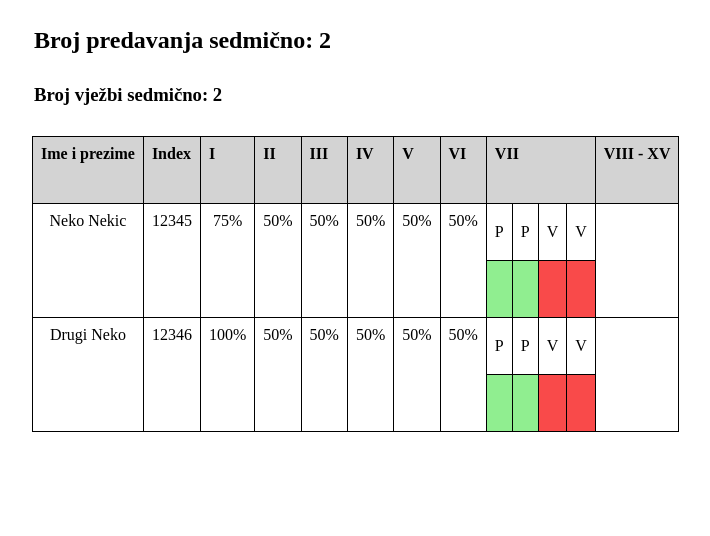
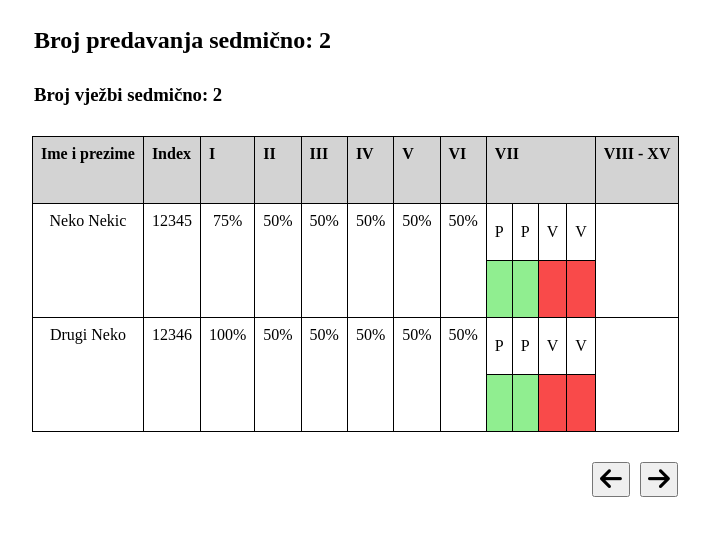
Before and after one commit to smuratovic3/Attendance-Manager, a plain HTML site: page html/prisustvo.html in a window 1280 px wide. Shown: the part 70-606 px from the top of the page, without its empty margins (6-716 px from the left). Drawn offline with Linux system fonts and the light colour scheme.

Commit message:
Dodani buttoni za drugi zadatak

```diff
--- a/css/prisustvo.css
+++ b/css/prisustvo.css
@@ -53,3 +53,13 @@ th {
     border-left: 0;
     border-right: 0;
 }
+
+.leftButton{
+    margin-left: 590px;
+    margin-right: 10px;
+    font-size: 25px;
+}
+
+.rightButton{
+     font-size: 25px;
+}
--- a/html/prisustvo.html
+++ b/html/prisustvo.html
@@ -3,6 +3,10 @@
   <head>
     <meta name="viewport" content="width=device-width, initial-scale=1" />
     <link rel="stylesheet" type="text/css" href="../css/prisustvo.css" />
+    <script
+      src="https://kit.fontawesome.com/e2b59b40a2.js"
+      crossorigin="anonymous"
+    ></script>
     <title>Prisustvo</title>
   </head>
 
--- a/scripts/TabelaPrisustvo.js
+++ b/scripts/TabelaPrisustvo.js
@@ -56,7 +56,6 @@ let TabelaPrisustvo = function (divRef, podaci) {
 
   // 1. Broj prisustva na predavanju/vježbi je veći od broja predavanja/vježbi sedmično
   // 2. Broj prisustva je manji od nule
-
   function validacijaJedanIDva() {
     let status = true;
     for (let i = 0; i < podaci.prisustva.length; i++) {
@@ -125,6 +124,10 @@ let TabelaPrisustvo = function (divRef, podaci) {
     }
     return status;
   }
+
+  //implementacija metoda
+  let sljedecaSedmica = function () {};
+  let prethodnaSedmica = function () {};
 
   // Lista sedmica
   // Koristi se i u ostatku koda!
@@ -322,6 +325,29 @@ let TabelaPrisustvo = function (divRef, podaci) {
     table.appendChild(secondRowContentTr);
   }
 
-  // Dodaanje tabele na referentni
+  // Dodavanje tabele na referentni div
   divRef.appendChild(table);
+
+  //Dodavanje buttona
+  let btn1 = document.createElement("button");
+  btn1.classList.add("leftButton");
+  let leftArrow = document.createElement("i");
+  leftArrow.classList.add("fa-solid", "fa-arrow-left");
+  btn1.onclick = prethodnaSedmica;
+  btn1.appendChild(leftArrow);
+
+  let btn2 = document.createElement("button");
+  btn2.classList.add("rightButton");
+  let rightArrow = document.createElement("i");
+  rightArrow.classList.add("fa-solid", "fa-arrow-right");
+  btn2.onclick = sljedecaSedmica;
+  btn2.appendChild(rightArrow);
+
+  divRef.appendChild(btn1);
+  divRef.appendChild(btn2);
+
+  return {
+    sljedecaSedmica: sljedecaSedmica,
+    prethodnaSedmica: prethodnaSedmica,
+  };
 };
```
